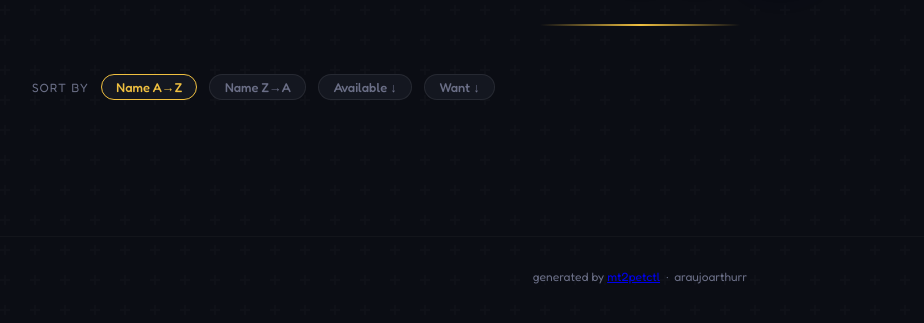
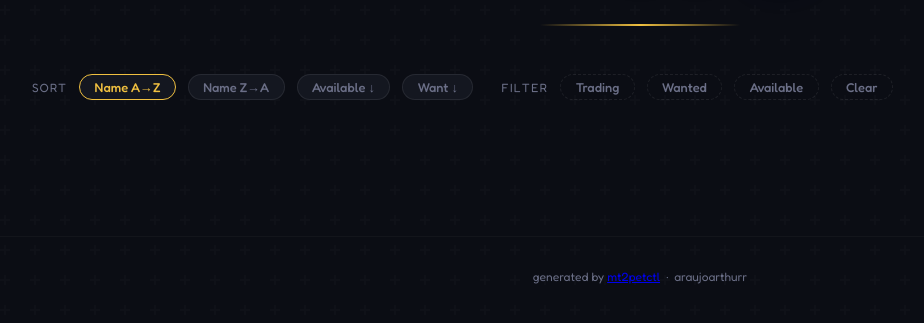
Before and after one commit to araujoarthur/mt2petctl, a Python web app: template templates/catalog.html in a window 1280 px wide. Shown: the part 265-588 px from the top of the page, without its empty margins (0-924 px from the left). Run offline with Jinja, Linux system fonts and the light colour scheme; the template is opened without the code that fills it, so the values that code supplies are empty.

Commit message:
template update

```diff
--- a/main.py
+++ b/main.py
@@ -51,7 +51,7 @@ def main(ctx: typer.Context, path: Path = typer.Option("./store.json")):
 from exporter import export
 
 @app.command()
-def export_catalog(output: Path = typer.Option("./output/catalog.html", help="Output path")):
+def export_catalog(output: Path = typer.Option(None, help="Output folder")):
     """Export pet catalog as HTML"""
     try:
         path = export(store, output)
--- a/templates/base.html
+++ b/templates/base.html
@@ -3,6 +3,13 @@
 <head>
 <meta charset="UTF-8" />
 <meta name="viewport" content="width=device-width, initial-scale=1.0" />
+<meta property="og:type"        content="website" />
+<meta property="og:site_name"   content="MT2 Pet Catalog" />
+<meta property="og:title"       content="araujoarthurr's Miners Tycoon 2 Pet Catalog" />
+<meta property="og:description" content="{{ pet_count }} pets tracked · last updated {{ last_updated }}" />
+<meta property="og:image"       content="https://araujoarthurr.github.io/mt2catalog/static/img/preview.png" />
+<meta property="og:url"         content="https://araujoarthurr.github.io/mt2catalog/" />
+<meta name="theme-color"        content="#f0c040" />
 <title>araujoarthurr's MT2 Pet Catalog</title>
 <link href="https://fonts.googleapis.com/css2?family=Lilita+One&family=Fredoka:wght@400;500;600&display=swap" rel="stylesheet" />
 <style>
@@ -266,6 +273,24 @@
 
   .sort-btn:hover { color: var(--text); border-color: #ffffff28; }
   .sort-btn.active { color: var(--accent); border-color: var(--accent); }
+
+  .filter-btn {
+  font-family: 'Fredoka', sans-serif;
+  font-size: 0.8rem;
+  font-weight: 500;
+  color: var(--muted);
+  background: transparent;
+  border: 1px dashed var(--card-border);
+  border-radius: 20px;
+  padding: 0.3rem 0.9rem;
+  cursor: pointer;
+  transition: color 0.15s, border-color 0.15s, background 0.15s;
+}
+
+  .filter-btn:hover { color: var(--text); border-color: #ffffff28; }
+  .filter-btn.active { color: var(--bg); background: var(--accent); border-color: var(--accent); }
+
+  .card.hidden { display: none; }
 </style>
 </head>
 <body>
@@ -332,6 +357,27 @@ document.querySelectorAll('.sort-btn').forEach(btn => {
   });
 });
 
+// filtering
+function applyFilter(filter) {
+  document.querySelectorAll('.card').forEach(card => {
+    const available = parseFloat(card.dataset.available);
+    const want      = parseFloat(card.dataset.want);
+    let visible = true;
+    if      (filter === 'trading')   visible = available > 0 || want > 0;
+    else if (filter === 'wanted')    visible = want > 0;
+    else if (filter === 'available') visible = available > 0;
+    card.classList.toggle('hidden', !visible);
+  });
+}
+
+document.querySelectorAll('.filter-btn').forEach(btn => {
+  btn.addEventListener('click', () => {
+    document.querySelectorAll('.filter-btn').forEach(b => b.classList.remove('active'));
+    btn.classList.add('active');
+    applyFilter(btn.dataset.filter);
+  });
+});
+
 // default sort
 sortCards('name', 'asc');
 </script>
--- a/templates/catalog.html
+++ b/templates/catalog.html
@@ -3,11 +3,17 @@
 
 {% block content %}
 <div class="sort-bar">
-  <span class="sort-label">Sort by</span>
+  <span class="sort-label">Sort</span>
   <button class="sort-btn active" data-sort="name" data-dir="asc">Name A→Z</button>
   <button class="sort-btn" data-sort="name" data-dir="desc">Name Z→A</button>
   <button class="sort-btn" data-sort="available" data-dir="desc">Available ↓</button>
   <button class="sort-btn" data-sort="want" data-dir="desc">Want ↓</button>
+
+  <span class="sort-label" style="margin-left: 1rem;">Filter</span>
+  <button class="filter-btn" data-filter="trading">Trading</button>
+  <button class="filter-btn" data-filter="wanted">Wanted</button>
+  <button class="filter-btn" data-filter="available">Available</button>
+  <button class="filter-btn" data-filter="all">Clear</button>
 </div>
 <main class="catalog">
   {% for pet in pets %}
```
Also changed, not shown: exporter.py (+20 -3 lines).
